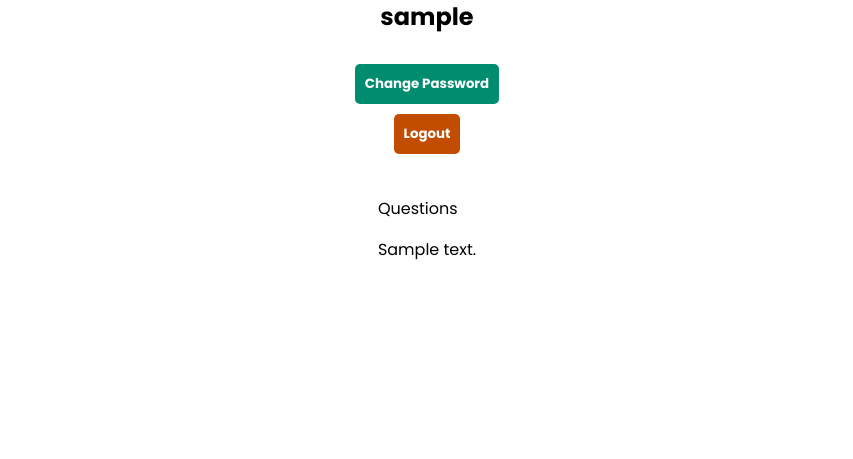
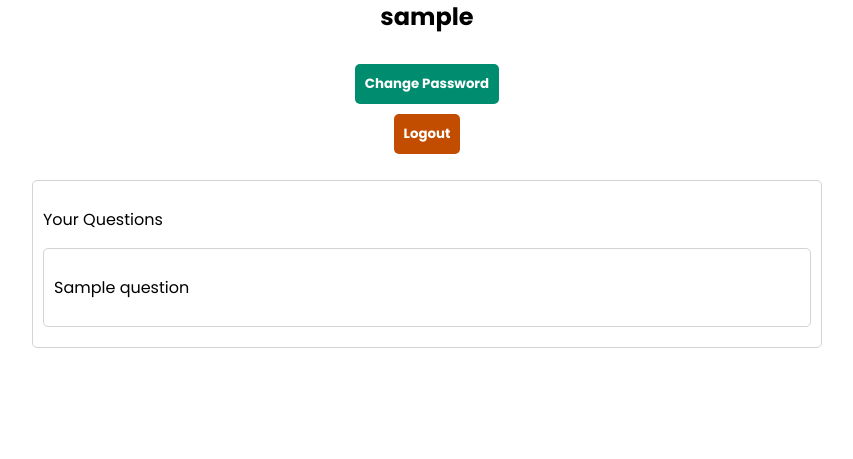
Before and after one commit to jdlandau123/QuietQuestions, a Django app: page /account/ in a window 1280 px wide. Shown: the part 341-800 px from the top of the page, without its empty margins (213-1066 px from the left). Run offline with Django 5.2, Linux system fonts and the light colour scheme; a user stored in the database is signed in; tables that the repository leaves empty hold one stand-in row (values such as "Sample post"); some web fonts are replaced.

Commit message:
results page

```diff
--- a/app/forms.py
+++ b/app/forms.py
@@ -1,7 +1,8 @@
 from django import forms
 
 class QuestionForm(forms.Form):
-    text = forms.CharField(label="Question Text", required=True, widget=forms.Textarea(attrs={
+    title = forms.CharField(label="Title", required=True)
+    body = forms.CharField(label="Body", required=False, widget=forms.Textarea(attrs={
         "rows": 3,
         "class": "labeled-field"
     }))
--- a/app/models.py
+++ b/app/models.py
@@ -7,7 +7,8 @@ class User(AbstractUser):
 
 
 class Question(models.Model):
-    text = models.TextField()
+    title = models.CharField(max_length=500)
+    body = models.TextField()
     postedDate = models.DateField(auto_now_add=True)
     hidden = models.BooleanField(default=False)
     user = models.ForeignKey(User, related_name="questions", on_delete=models.CASCADE)
--- a/app/static/global.css
+++ b/app/static/global.css
@@ -55,6 +55,14 @@ input, textarea, button {
   color: var(--tertiary);
 }
 
+.grow {
+  transition: all .2s ease-in-out;
+}
+
+.grow:hover {
+  transform: scale(1.1);
+}
+
 .header {
   display: flex;
   justify-content: space-between;
@@ -74,10 +82,12 @@ input, textarea, button {
   border: transparent;
   border-radius: 5px;
   font-weight: bold;
+  transition: all .2s ease-in-out;
 }
 
 .btn:hover {
   cursor: pointer;
+  transform: scale(1.1);
 }
 
 .btn:disabled {
--- a/app/templates/auth/account.html
+++ b/app/templates/auth/account.html
@@ -10,6 +10,33 @@
     flex-direction: column;
     align-items: center;
     gap: 10px;
+    padding-left: 20%;
+    padding-right: 20%;
+  }
+
+  .link {
+    width: 100%;
+    color: black;
+    text-decoration: none;
+  }
+
+  .question {
+    margin-bottom: 10px;
+  }
+
+  .question:hover {
+    cursor: pointer;
+    background-color: lightgrey;
+  }
+
+  .questions-wrapper {
+    width: 100%;
+  }
+
+  @media only screen and (max-width: 800px) {
+    .wrapper {
+      padding: 20px;
+    }
   }
 </style>
 {% endblock %}
@@ -33,13 +60,17 @@
       {% csrf_token %}
       <button class="btn tertiary-bg" type="submit">Logout</button>
   </form>
+  <div class="box questions-wrapper">
+    <p>Your Questions</p>
+    {% for question in questions %}
+      <a class="link" href="/questions/{{ question.id }}/results">
+        <div class="box question">
+          <p style="word-wrap: break-word;">{{ question.title }}</p>
+        </div>
+      </a>
+    {% endfor %}
+  </div>
 <div>
-<div>
-  <p>Questions</p>
-  {% for question in questions %}
-    <p>{{ question.text }}</p>
-  {% endfor %}
-</div>
 {% endblock %}
 
 {% block js %}
--- a/app/templates/base.html
+++ b/app/templates/base.html
@@ -16,7 +16,7 @@
       <a href="/" style="color: white; text-decoration: none;">
         <h1 style="font-size: 18pt;">Decision Helper</h1>
       </a>
-      <a class="icon-link" href="{% if request.user.is_authenticated %}/account{% else %}/auth{% endif %}">
+      <a class="icon-link grow" href="{% if request.user.is_authenticated %}/account{% else %}/auth{% endif %}">
         <img src="{% static 'icons/avatar.svg' %}" alt="Account Page" />
       </a>
     </div>
--- a/app/templates/index.html
+++ b/app/templates/index.html
@@ -34,14 +34,16 @@
 
 {% block content %}
 <div class="wrapper">
+  {% if request.user.is_authenticated %}
   <a href="/ask" style="margin-top: 20px;">
     <button class="btn primary-bg">Ask A Question</button>
   </a>
+  {% endif %}
   <h3>Questions</h3>
   {% for question in page_obj %}
     <a class="link" href="/questions/{{ question.id }}">
       <div class="box question-wrapper">
-        <p style="word-wrap: break-word;">{{ question.text }}</p>
+        <p style="word-wrap: break-word;">{{ question.title }}</p>
       </div>
     </a>
   {% endfor %}
@@ -53,7 +55,7 @@
       {% endif %}
 
       <span class="current">
-        Page {{ page_obj.number }} of {{ page_obj.paginator.num_pages }}.
+        Page {{ page_obj.number }} of {{ page_obj.paginator.num_pages }}
       </span>
 
       {% if page_obj.has_next %}
--- a/app/templates/question-detail.html
+++ b/app/templates/question-detail.html
@@ -41,7 +41,8 @@
 
 {% block content %}
 <div class="wrapper">
-  <p>{{ question.text }}</p>
+  <p>{{ question.title }}</p>
+  <p style="font-size: 10pt;">{{ question.body }}</p>
   <form method="POST">
     {% csrf_token %}
     {% for radio in form.choice %}
--- a/app/views.py
+++ b/app/views.py
@@ -20,13 +20,15 @@ def new_question(request):
     if request.method == "POST":
         form = QuestionForm(request.POST)
         if form.is_valid():
-            text = form.cleaned_data["text"]
+            title = form.cleaned_data["title"]
+            body = form.cleaned_data["body"]
             c1 = form.cleaned_data["choice1"]
             c2 = form.cleaned_data["choice2"]
             c3 = form.cleaned_data["choice3"]
             c4 = form.cleaned_data["choice4"]
             question = Question.objects.create(
-                text=text,
+                title=title,
+                body=body,
                 user=request.user
             )
             for c in [c1, c2, c3, c4]:
@@ -50,13 +52,25 @@ def question_detail(request, id):
             choice = Choice.objects.get(id=selected_id)
             choice.selected_count = choice.selected_count + 1
             choice.save()
-            return redirect("/")
+            return redirect(f"/questions/{id}/results")
     else:
         form = ChoicesForm(q)
     return render(request, "question-detail.html", {
         "question": q,
         "form": form
     })
+
+
+def question_results(request, id):
+    q = Question.objects.get(id=id)
+    data = {
+        "title": q.title,
+        "body": q.body,
+        "choices": []
+    }
+    for index, choice in enumerate(q.choices.all()):
+        data["choices"].append({"text": choice.text, "count": choice.selected_count})
+    return render(request, "question-results.html", {"data": data})
 
 
 # auth views
--- a/decision_helper/settings.py
+++ b/decision_helper/settings.py
@@ -38,7 +38,8 @@ INSTALLED_APPS = [
     'django.contrib.messages',
     'django.contrib.staticfiles',
     'app',
-    'rest_framework'
+    'rest_framework',
+    'chartjs'
 ]
 
 MIDDLEWARE = [
--- a/decision_helper/urls.py
+++ b/decision_helper/urls.py
@@ -1,7 +1,7 @@
 from django.contrib import admin
 from django.urls import path, include
 from app.views import auth, index, account, new_question, question_detail, \
-    change_password, auth_login, auth_register
+    change_password, auth_login, auth_register, question_results
 from django.contrib.auth import views as auth_views
 from rest_framework import routers
 from app.api import QuestionViewSet
@@ -13,6 +13,7 @@ urlpatterns = [
     path("", index, name="index"),
     path("ask/", new_question, name="new question"),
     path("questions/<int:id>", question_detail, name="question detail"),
+    path("questions/<int:id>/results", question_results, name="question results"),
     path("auth/", auth, name="auth"),
     path("login/", auth_login, name="login"),
     path("register/", auth_register, name="register"),
--- a/requirements.txt
+++ b/requirements.txt
@@ -1,5 +1,6 @@
 asgiref==3.8.1
 Django==5.0.3
+django-chartjs==2.3.0
 djangorestframework==3.15.1
 sqlparse==0.4.4
 typing_extensions==4.10.0
```
Also changed, not shown: app/templates/new-question.html (+6 -7 lines), app/templates/question-results.html (added, +89 -0 lines), app/migrations/0003_rename_text_question_body_question_title.py (added).
